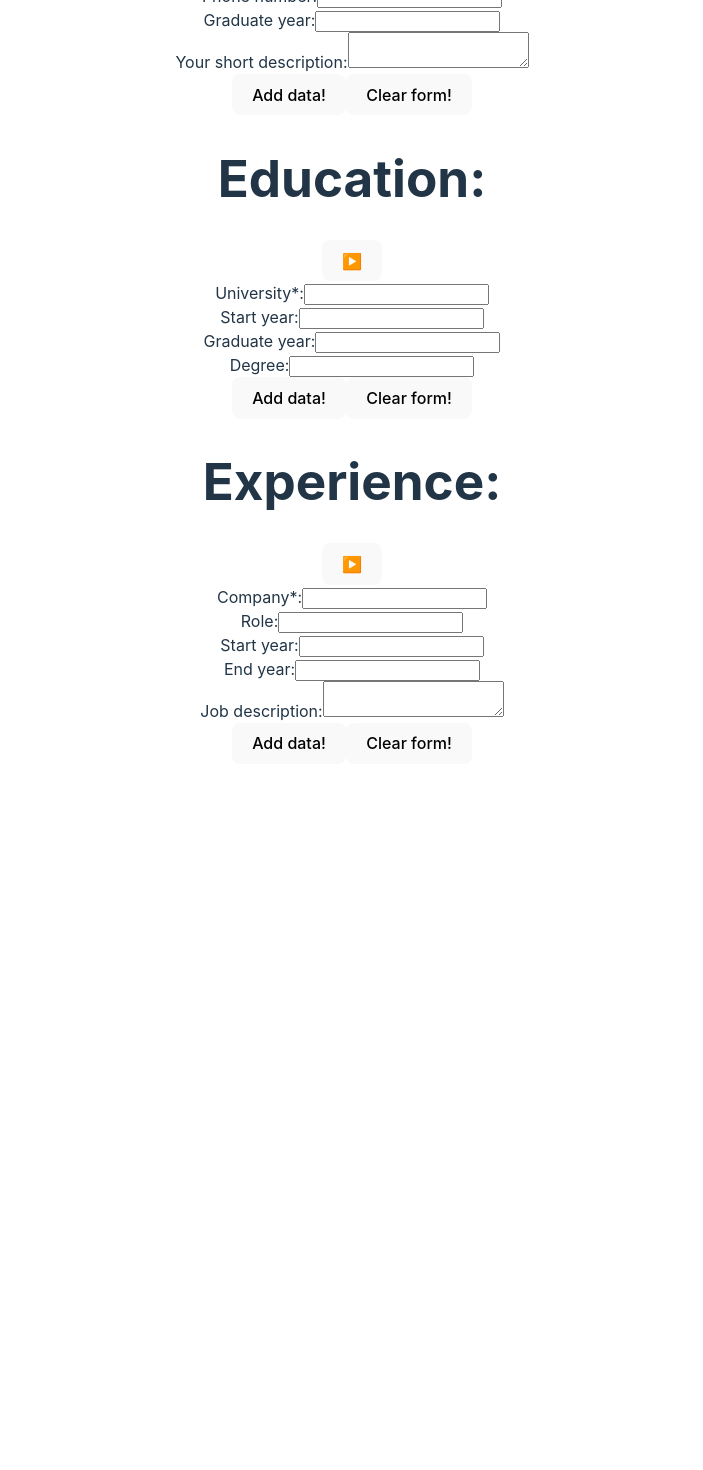
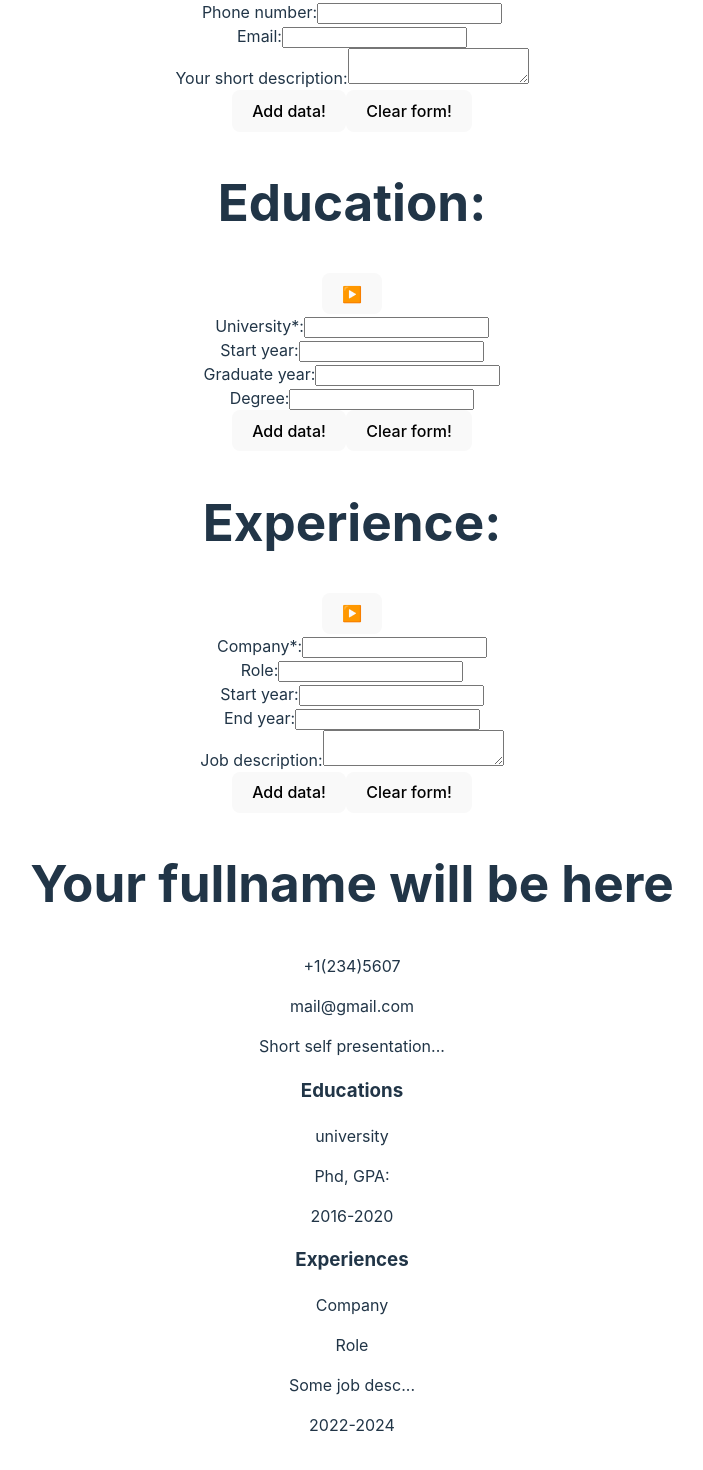
Before and after one commit to B1aho/cv-builder, a React (Vite) app: page / in a window 1280 px wide. Shown: the part 238-1708 px from the top of the page, without its empty margins (288-991 px from the left). Before the commit the page ends 1034 px from the top, so only its background shows below. Built offline with nearby package versions, Linux system fonts and the light colour scheme.

Commit message:
Add preview component

```diff
--- a/src/App.jsx
+++ b/src/App.jsx
@@ -1,16 +1,42 @@
+import { useState } from 'react';
 import './App.css';
 import { CollapsibleItem } from './components/CollapsibleItem';
 import { EducationForm } from './components/EducationForm';
 import { ExperienceForm } from './components/ExperienceForm';
 import { PersonalForm } from './components/PersonalForm';
+import { Preview } from './components/Preview';
 
 function App() {
-
+  const [data, setData] = useState({
+    fullname: "Your fullname will be here",
+    phone: "+1(234)5607",
+    email: "mail@gmail.com",
+    shortDescription: "Short self presentation...",
+    university: "university",
+    startYear: "2016",
+    graduateYear: "2020",
+    degree: "Phd",
+    company: "Company",
+    role: "Role",
+    startJobYear: "2022",
+    endJobYear: "2024",
+    jobDescription: "Some job desc..."
+  })
+  const onFormDataSubmit = (formData) => {
+    console.log(formData);
+    const newData = {...data, ...formData}
+    setData(newData);
+  }
   return (
     <>
-      <CollapsibleItem title="Personal Details:" Form={PersonalForm} />
-      <CollapsibleItem title="Education:" isMultiple={true} Form={EducationForm} />
-      <CollapsibleItem title="Experience:" isMultiple={true} Form={ExperienceForm} />
+      <section id="forms-section">
+        <CollapsibleItem onFormDataSubmit={onFormDataSubmit} title="Personal Details:" Form={PersonalForm} />
+        <CollapsibleItem onFormDataSubmit={onFormDataSubmit} title="Education:" isMultiple={true} Form={EducationForm} />
+        <CollapsibleItem onFormDataSubmit={onFormDataSubmit} title="Experience:" isMultiple={true} Form={ExperienceForm} />
+      </section>
+      <section id="preview">
+        <Preview formData={data}/>
+      </section>
     </>
   )
 }
--- a/src/components/CollapsibleItem.jsx
+++ b/src/components/CollapsibleItem.jsx
@@ -1,6 +1,6 @@
 import { useState } from "react";
 
-export function CollapsibleItem({title, Form, isMultiple = false}) {
+export function CollapsibleItem({title, Form, isMultiple = false, onFormDataSubmit}) {
   const [isCollapse, setCollapse] = useState(false);
   const [forms, setForms] = useState([{id: crypto.randomUUID(), completed: false}]);
 
@@ -26,10 +26,11 @@ export function CollapsibleItem({title, Form, isMultiple = false}) {
     return forms.every((form) => form.completed === true);
   }
 
-  const onComplete = (id, newValue) => {
+  const onComplete = (id, newValue, data) => {
     const newForms = [...forms];
     newForms.forEach(form => form.id === id ? form.completed = newValue : null);
     setForms(newForms);
+    onFormDataSubmit(data);
   };
 
   return (
--- a/src/components/ExperienceForm.jsx
+++ b/src/components/ExperienceForm.jsx
@@ -12,15 +12,15 @@ export function ExperienceForm({id, onComplete, isComplete, removeForm}) {
       label: "Role:",
     },
     {
-      id: "start-year",
+      id: "startJobYear",
       label: "Start year:",
     },
     {
-      id: "end-year",
+      id: "endJobYear",
       label: "End year:",
     },
     {
-      id: "job-description",
+      id: "jobDescription",
       label: "Job description:",
       type: "textarea"
     }
--- a/src/components/FormBase.jsx
+++ b/src/components/FormBase.jsx
@@ -28,8 +28,16 @@ export function FormBase({id, isComplete, removeForm, onComplete, controls, requ
   const handleSubmit = (e) => {
     e.preventDefault();
     const form = e.target.form
-    if (form.checkValidity())
-      onComplete(id, true);
+    if (form.checkValidity()) {
+      const filledData = {}
+      const formData = new FormData(form);
+      formData.forEach((value, key) => {
+        if (value) {
+          filledData[key] = value;
+        }
+      });
+      onComplete(id, true, filledData);
+    }
     else
       form.reportValidity();
   }
--- a/src/components/FormField.jsx
+++ b/src/components/FormField.jsx
@@ -3,8 +3,8 @@ export function FormField({ label, id, type = 'text', required = false, onChange
     <div className="form-row">
       <label htmlFor={id}>{label}</label>
       {type !== 'textarea' ?
-        <input value={value} required={required} type={type} id={id} onChange={(e) => onChange(e, id)}/>
-        : <textarea value={value} required={required} type={type} id={id} onChange={(e) => onChange(e, id)}/>}
+        <input name={id} value={value} required={required} type={type} id={id} onChange={(e) => onChange(e, id)}/>
+        : <textarea name={id} value={value} required={required} id={id} onChange={(e) => onChange(e, id)}/>}
     </div>
   );
 }
--- a/src/components/PersonalForm.jsx
+++ b/src/components/PersonalForm.jsx
@@ -14,11 +14,11 @@ export function PersonalForm({id, onComplete, isComplete}) {
     },
     {
       id: "email",
-      label: "Graduate year:",
+      label: "Email:",
       type: "email",
     },
     {
-      id: "short-decription",
+      id: "shortDescription",
       label: "Your short description:",
       type: "textarea",
     },
--- /dev/null
+++ b/src/components/Preview.jsx
@@ -0,0 +1,41 @@
+export function Preview({formData}) {
+  return (
+    <>
+      <header className="header">
+        <div className="contact-info">
+          <h1>{formData.fullname}</h1>
+          <div className="contact-info-details">
+            <p>{formData.phone}</p>
+            <p>{formData.email}</p>
+          </div>
+        </div>
+        <div className="short-description">
+          <p>{formData.shortDescription}</p>
+        </div>
+      </header>
+      <main>
+        <section className="main-content educations">
+          <h3 className="main-content__title">Educations</h3>
+          <div className="preview-entry education">
+            <p className="text-bold">{formData.university}</p>
+            <p className="text-light-italic">{formData.degree}, GPA: {formData.grade}</p>
+          </div><p>{formData.startYear}-{formData.graduateYear}</p>
+          {/* <div className="preview-entry education">
+            <p className="text-bold">University2</p>
+            <p className="text-light-italic">Degree, GPA: Grade</p>
+            <p>Start Year-Graduate Year</p>
+          </div> */}
+        </section>
+        <section className="main-content experiences">
+          <h3 className="main-content__title">Experiences</h3>
+          <div className="preview-entry experience">
+            <p className="text-bold">{formData.company}</p>
+            <p className="text-light-italic">{formData.role}</p>
+            <p>{formData.jobDescription}</p>
+            <p>{formData.startJobYear}-{formData.endJobYear}</p>
+          </div>
+        </section>
+      </main>
+    </>
+  );
+}
```
Also changed, not shown: src/components/FormWrapper.jsx (deleted, +0 -7 lines).
